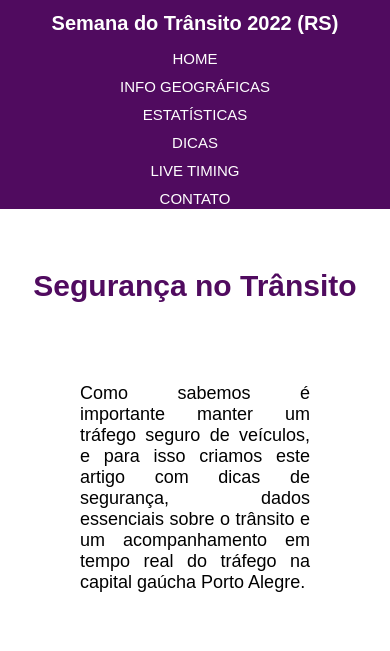
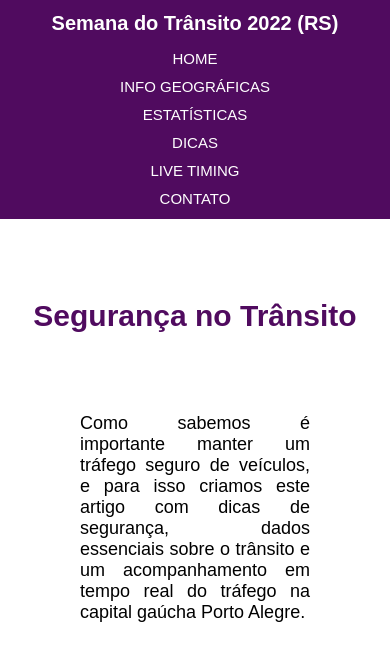
Before and after one commit to Gabriel-R14/semanadotransito2022, a plain HTML site: page index.html in a window 390 px wide. Shown: the part 51-702 px from the top of the page. Drawn offline with Linux system fonts and the light colour scheme.

Commit message:
Update mobile.css

```diff
--- a/css/mobile.css
+++ b/css/mobile.css
@@ -1,6 +1,6 @@
 .nav {
     width: 100%;
-    height: 260px;
+    height: 270px;
     position: absolute
 }
 
@@ -36,7 +36,7 @@
 
 #home {
     font-size: 30px;
-    padding-top: 320px;
+    padding-top: 350px;
 }
 
 img {
```
